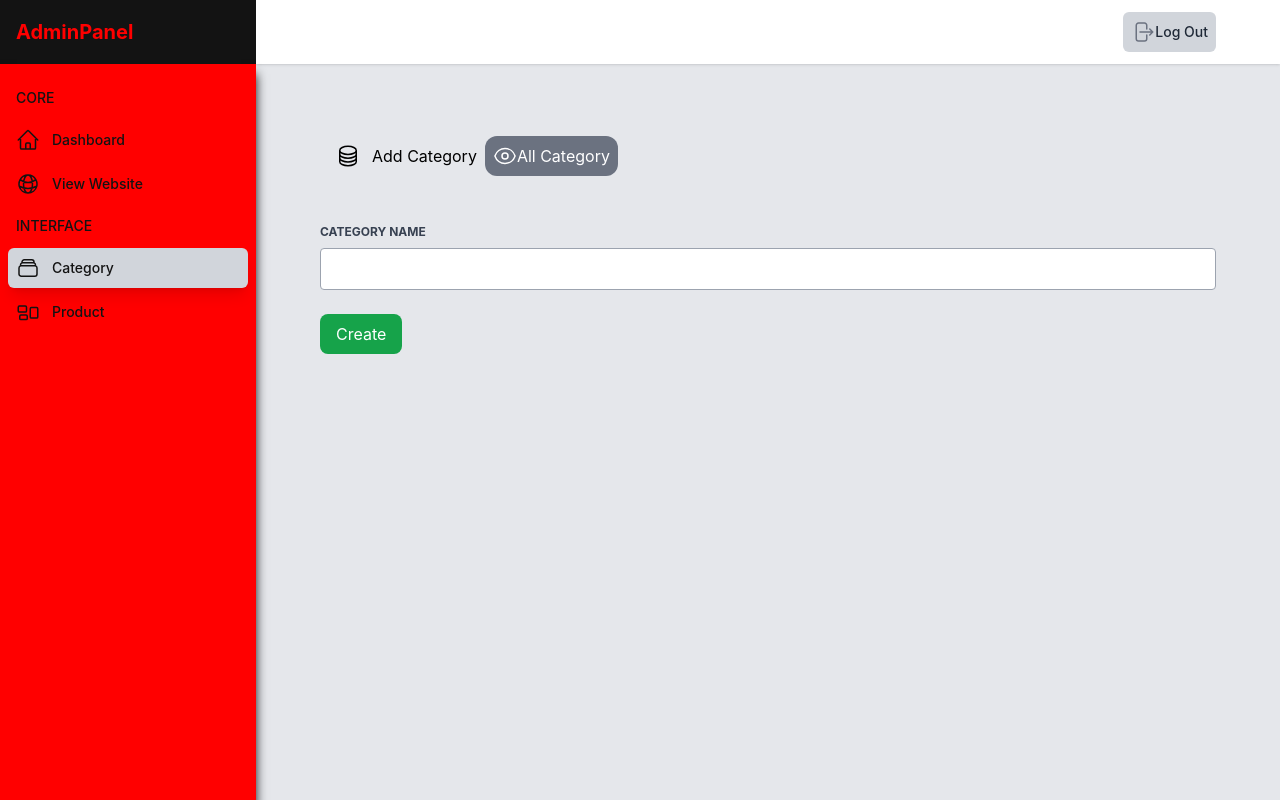
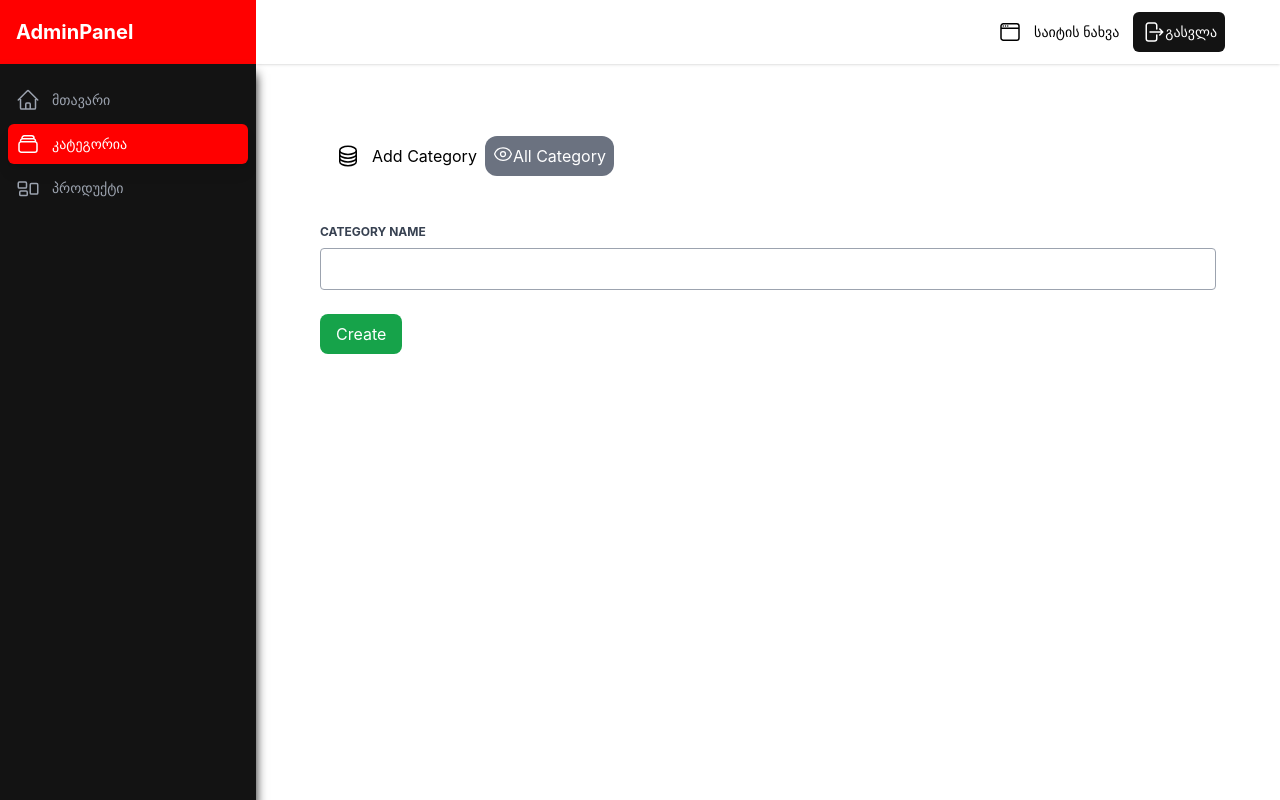
Before and after one commit to Zuka10/CatalogFront, a React (Vite) app: page /adminpanel/categories/create-category in a window 1280 px wide. Built offline with nearby package versions, Linux system fonts and the light colour scheme.

Commit message:
wip: component style

```diff
--- a/src/adminpanel/category/index.jsx
+++ b/src/adminpanel/category/index.jsx
@@ -116,7 +116,7 @@ function Index() {
                       onClick={() => deleteCategory(category.id)}
                       className="ml-2"
                     >
-                      <TrashIcon className="w-6 h-6 text-red-300 hover:text-red-500 dark:text-slate-700 hover:dark:text-slate-500" />
+                      <TrashIcon className="w-6 h-6 opacity-70 text-red hover:opacity-100 dark:text-slate-700 " />
                     </button>
                   </td>
                 </tr>
--- a/src/adminpanel/product/index.jsx
+++ b/src/adminpanel/product/index.jsx
@@ -102,7 +102,7 @@ function Index() {
               "action",
             ]}
           />
-          <tbody className="flex flex-col items-center w-full overflow-x-hidden overflow-y-scroll bg-white dark:bg-slate-800 rounded-b-md h-96 ">
+          <tbody className="flex flex-col items-center w-full overflow-y-hidden bg-white lg:overflow-x-hidden lg:overflow-y-scroll dark:bg-slate-800 rounded-b-md h-96 ">
             {!isLoading &&
               products.length > 0 &&
               filteredCountries.map((product) => (
@@ -127,7 +127,7 @@ function Index() {
                   </td>
                   <td className="w-1/4 p-4 px-6 text-gray-500 dark:text-slate-600">
                     <img
-                      className="ml-14 "
+                      className="ml-6"
                       key={product.id}
                       src={`${import.meta.env.VITE_ecommerce_api}${
                         product.images[0]
@@ -140,14 +140,14 @@ function Index() {
                   <td className="w-1/4 p-4 px-6 text-center ">
                     <Link to={`/adminpanel/categories/${product.id}/edit`}>
                       <button className="ml-4">
-                        <PencilIcon className="w-6 h-6 text-blue-300 hover:text-blue-500 dark:text-slate-700 hover:dark:text-slate-500" />
+                        <PencilIcon className="w-6 h-6 text-blue-400 hover:text-blue-500 dark:text-slate-700 hover:dark:text-slate-500" />
                       </button>
                     </Link>
                     <button
                       onClick={() => deleteProduct(product.id)}
                       className="ml-2"
                     >
-                      <TrashIcon className="w-6 h-6 text-red-300 hover:text-red-500 dark:text-slate-700 hover:dark:text-slate-500" />
+                      <TrashIcon className="w-6 h-6 opacity-70 text-red hover:opacity-100 dark:text-slate-700 hover:dark:text-slate-500" />
                     </button>
                   </td>
                 </tr>
--- a/src/components/adminPanelComponents/Namless.jsx
+++ b/src/components/adminPanelComponents/Namless.jsx
@@ -12,7 +12,7 @@ const Nameless = (props) => {
         {title}
       </p>
       <button className="flex p-2 text-white bg-gray-500 dark:text-slate-900 dark:bg-slate-700 dark:hover:bg-blue-500 hover:bg-gray-600 rounded-xl">
-        <div className="w-6 h-6">{btnIcon}</div>
+        <div className="w-5 h-5">{btnIcon}</div>
         <Link to={path}>{action}</Link>
       </button>
     </div>
--- a/src/components/adminPanelComponents/NavLinkComponent.jsx
+++ b/src/components/adminPanelComponents/NavLinkComponent.jsx
@@ -9,8 +9,8 @@ const NavLinkComponent = (props) => {
       to={path}
       className={({ isActive }) =>
         isActive
-          ? "flex items-center px-2 py-2 text-sm font-medium  text-pikedDark shadow-lg  bg-gray-300 rounded-md dark:bg-slate-800  dark:shadow-none dark:text-blue-700 "
-          : "flex items-center px-2 py-2 text-sm font-medium text-pikedDark rounded-md hover:shadow-lg  hover:text-black dark:hover:bg-slate-800 dark:shadow-none dark:hover:text-slate-600"
+          ? "flex items-center px-2 py-2 text-sm font-medium  text-white shadow-lg  bg-red  rounded-md dark:bg-slate-800  dark:shadow-none dark:text-blue-700 "
+          : "flex items-center px-2 py-2 text-sm font-medium text-gray-400 rounded-md hover:shadow-lg  hover:text-white hover:bg-red dark:hover:bg-slate-800 dark:shadow-none dark:hover:text-slate-600"
       }
     >
       <div className="flex-shrink-0 w-6 h-6 mr-3">{icon}</div>
--- a/src/layouts/AdminLayout.jsx
+++ b/src/layouts/AdminLayout.jsx
@@ -1,11 +1,11 @@
 import {
   HomeIcon,
-  GlobeAltIcon,
+  WindowIcon,
   RectangleStackIcon,
   RectangleGroupIcon,
   ArrowRightStartOnRectangleIcon,
 } from "@heroicons/react/24/outline";
-
+// import { wi}
 import { Link, Outlet, useNavigate } from "react-router-dom";
 import axios from "axios";
 import NavLinkComponent from "../components/adminPanelComponents/NavLinkComponent";
@@ -34,43 +34,41 @@ function AdminPanel() {
     }
   };
   return (
-    <div className="h-screen bg-gray-200 dark:bg-gray-900 ">
+    <div className="h-screen overflow-x-hidden dark:bg-gray-900">
       <div className="dark:bg-gray-900 dark:shadow-none md:flex md:w-64 md:flex-col md:fixed md:inset-y-0 ">
         <div className="flex flex-col flex-1 min-h-0">
-          <div className="flex items-center h-16 px-4 bg-pikedDark">
-            <h1 className="text-xl font-bold text-red ">AdminPanel</h1>
+          <div className="flex items-center h-16 px-4 bg-red">
+            <h1 className="text-xl font-bold text-white ">AdminPanel</h1>
           </div>
-          <div className="flex flex-col flex-1 overflow-hidden shadow-right bg-red">
+          <div className="flex flex-col flex-1 overflow-hidden shadow-right bg-pikedDark">
             <nav className="flex-1 px-2 py-4 space-y-1">
-              <div className="flex items-center px-2 py-2 text-sm font-medium text-pikedDark dark:text-slate-600">
-                CORE
-              </div>
+              {/* <div className="flex items-center px-2 py-2 text-sm font-medium text-white dark:text-slate-600">
+                მთავარი
+              </div> */}
 
               <NavLinkComponent
                 path="/adminpanel/dashboard"
                 icon={<HomeIcon />}
-                title="Dashboard"
+                title="მთავარი"
               />
-              <Link
+              {/* <Link
                 to="/"
-                className="flex items-center px-2 py-2 text-sm font-medium rounded-md text-pikedDark dark:hover:bg-slate-800 dark:shadow-none dark:hover:text-slate-600 hover:shadow-lg shadow-gray-500/50 hover:text-black "
+                className="flex items-center px-2 py-2 text-sm font-medium text-white rounded-md hover:text-white hover:bg-red dark:hover:bg-slate-800 dark:shadow-none dark:hover:text-slate-600 hover:shadow-lg shadow-gray-500/50 "
                 target="_blank"
               >
-                <GlobeAltIcon className="flex-shrink-0 w-6 h-6 mr-3" />
-                View Website
-              </Link>
-              <div className="flex items-center px-2 py-2 text-sm font-medium text-pikedDark dark:text-slate-600">
-                INTERFACE
-              </div>
+                <WindowIcon className="flex-shrink-0 w-6 h-6 mr-3" />
+                საიტის ნახვა
+              </Link> */}
+              {/* <div className="flex items-center px-2 py-2 text-sm font-medium text-red dark:text-slate-600"></div> */}
               <NavLinkComponent
                 path="/adminpanel/categories"
                 icon={<RectangleStackIcon />}
-                title="Category"
+                title="კატეგორია"
               />
               <NavLinkComponent
                 path="/adminpanel/products"
                 icon={<RectangleGroupIcon />}
-                title="Product"
+                title="პროდუქტი"
               />
             </nav>
           </div>
@@ -83,15 +81,23 @@ function AdminPanel() {
             <div className="flex items-center md:ml-6">
               {/* <ThemeSwitcher /> */}
               {/* <LanguageSwitcher /> */}
-              <div className="relative ml-3">
-                <div>
+              <div className="relative justify-around ml-3">
+                <div className="flex justify-around w-full ml-3">
+                  <Link
+                    to="/"
+                    className="flex items-center px-2 py-2 text-sm font-medium text-black rounded-md hover:text-white hover:bg-red dark:hover:bg-slate-800 dark:shadow-none dark:hover:text-slate-600 hover:shadow-lg shadow-gray-500/50 "
+                    target="_blank"
+                  >
+                    <WindowIcon className="flex-shrink-0 w-6 h-6 mr-3" />
+                    საიტის ნახვა
+                  </Link>
                   <button
                     type="button"
-                    className="flex items-center px-2 py-2 text-sm font-medium text-gray-800 bg-gray-300 rounded-md hover:bg-gray-400 hover:text-white dark:bg-slate-900 dark:text-slate-700 dark:hover:text-slate-600"
+                    className="flex items-center px-2 py-2 text-sm font-medium text-gray-800 rounded-md bg-pikedDark hover:bg-red hover:text-white dark:bg-slate-900 dark:text-slate-700 dark:hover:text-slate-600"
                     onClick={logoutSubmit}
                   >
-                    <ArrowRightStartOnRectangleIcon className="flex-shrink-0 w-6 h-6 text-gray-500 dark:text-slate-700 " />
-                    Log Out
+                    <ArrowRightStartOnRectangleIcon className="flex-shrink-0 w-6 h-6 text-white dark:text-slate-700 " />
+                    <p className="text-white">გასვლა</p>
                   </button>
                 </div>
               </div>
```
Also changed, not shown: src/adminpanel/product/create.jsx (+69 -42 lines), 1 other file (tests, documents, lock files or other folders).
